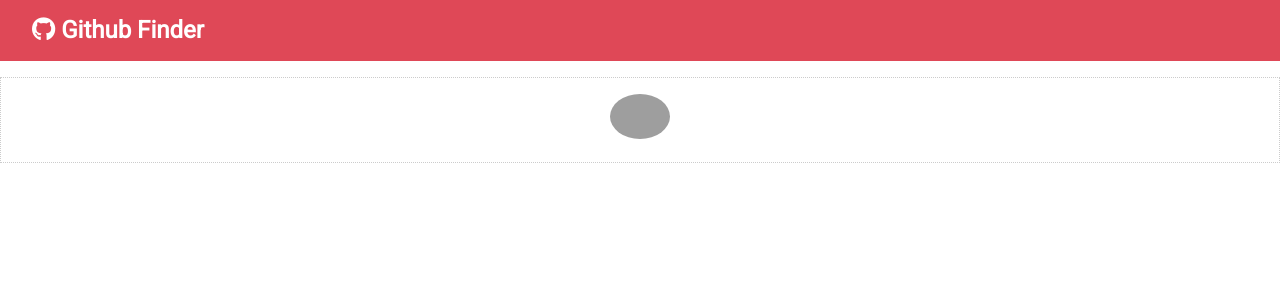
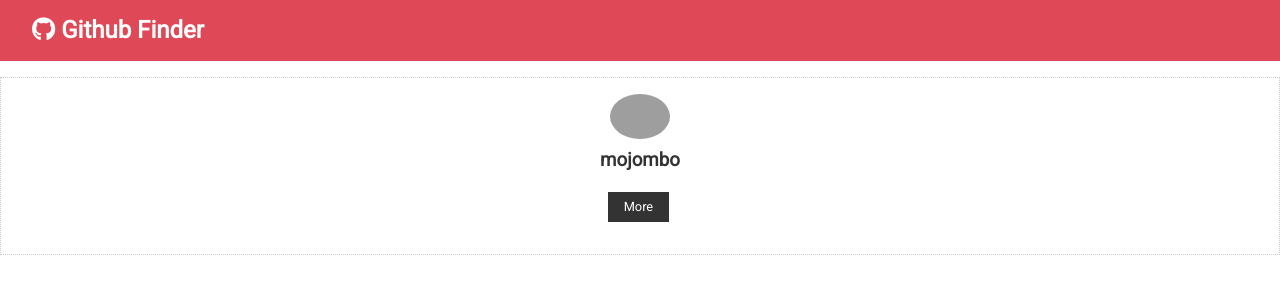
Before and after one commit to Amphakarn/github-finder, a React (Create React App) app: page / in a window 1280 px wide. Shown: the top 300 px of the page. Built offline with nearby package versions, Linux system fonts and the light colour scheme; grey boxes are pictures that could not be loaded; the HTML template or start-up script is replaced by a standard one.

Commit message:
Destructuring state and clean up

```diff
--- a/src/components/users/UserItem.js
+++ b/src/components/users/UserItem.js
@@ -1,25 +1,28 @@
 import React, { Component } from 'react';
 
 class UserItem extends Component {
-  constructor() {
-    super();
-    this.state = {
-      id: 'id',
-      login: 'mojombo',
-      avatar_url: 'https://avatars.githubusercontent.com/u/1?v=4',
-      html_url: 'https://github.com/mojombo',
-    };
-  }
-
+  state = {
+    id: 'id',
+    login: 'mojombo',
+    avatar_url: 'https://avatars.githubusercontent.com/u/1?v=4',
+    html_url: 'https://github.com/mojombo',
+  };
   render() {
+    const { login, avatar_url, html_url } = this.state;
     return (
       <div className="card text-center">
         <img
-          src={this.state.avatar_url}
+          src={avatar_url}
           alt=""
           className="round-img"
           style={{ width: '60px' }}
         />
+        <h3>{login}</h3>
+        <div>
+          <a href={html_url} className="btn btn-dark btn-sm my-1">
+            More
+          </a>
+        </div>
       </div>
     );
   }
```
